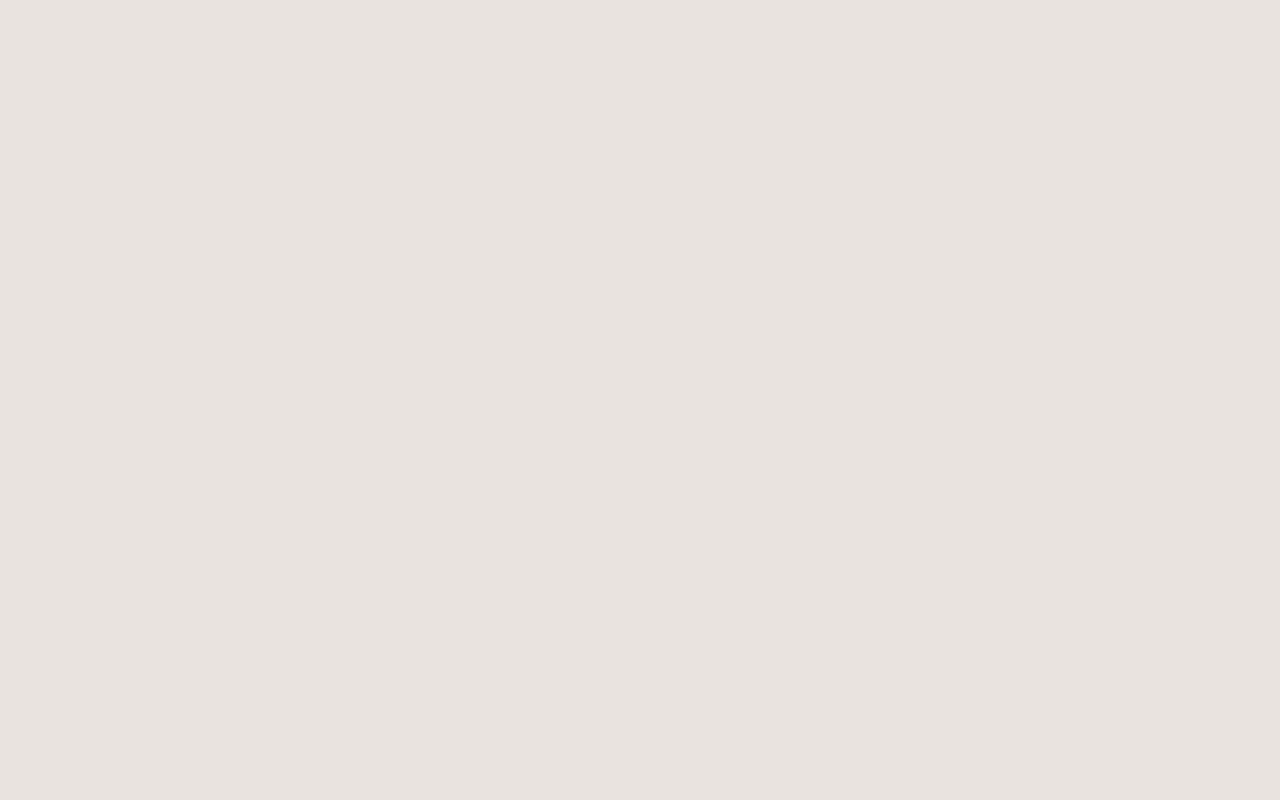
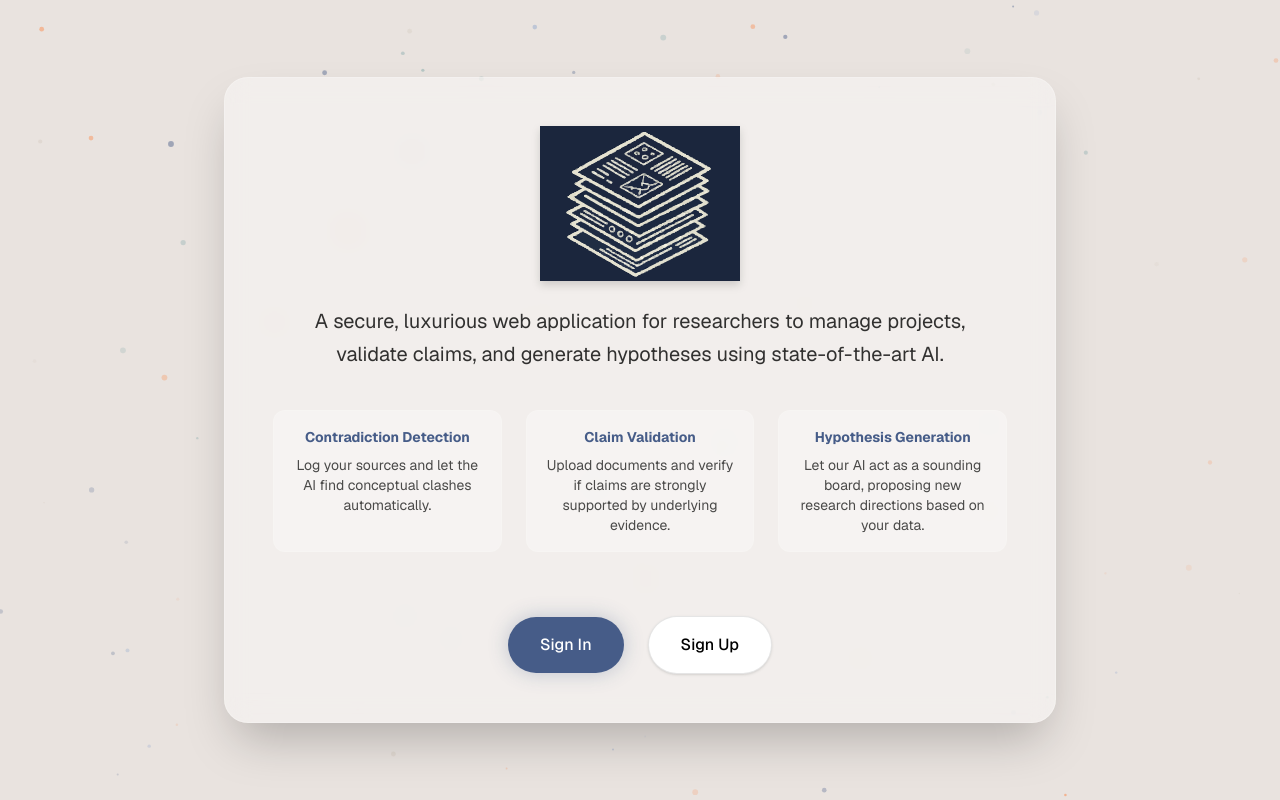
Before and after one commit to Rayr07/phd, a Next.js app: page / in a window 1280 px wide. Before the commit this address had no page. Built offline with nearby package versions, Linux system fonts and the light colour scheme.

Commit message:
UI Changes

```diff
--- a/src/app/page.tsx
+++ b/src/app/page.tsx
@@ -1,5 +1,63 @@
-import { redirect } from 'next/navigation';
+import Image from 'next/image';
+import Link from 'next/link';
+import { SpeckleBackground } from '@/components/SpeckleBackground';
 
 export default function Home() {
-  redirect('/login');
+  return (
+    <main className="relative min-h-screen flex items-center justify-center overflow-hidden bg-background">
+      {/* Dynamic Animated Background */}
+      <SpeckleBackground />
+
+      {/* Hero Content */}
+      <div className="relative z-10 flex flex-col items-center justify-center p-8 text-center max-w-4xl mx-auto">
+        <div className="space-y-6 backdrop-blur-md bg-card/40 dark:bg-card/20 p-12 rounded-3xl border border-white/20 dark:border-white/10 shadow-2xl transition-all duration-500 hover:shadow-primary/20">
+
+          <div className="flex justify-center mb-6">
+            <Image
+              src="/logo.svg"
+              alt="PHD Logo"
+              width={200}
+              height={200}
+              className="drop-shadow-lg object-contain"
+              priority
+            />
+          </div>
+
+          <p className="text-lg md:text-xl text-foreground/80 max-w-2xl mx-auto leading-relaxed mt-4">
+            A secure, luxurious web application for researchers to manage projects, validate claims, and generate hypotheses using state-of-the-art AI.
+          </p>
+
+          <div className="grid grid-cols-1 sm:grid-cols-3 gap-6 text-sm text-foreground/70 max-w-3xl mx-auto pt-4 pb-4">
+            <div className="p-4 bg-card/30 rounded-xl border border-white/10 hover:bg-card/50 transition-colors">
+              <strong className="block text-primary dark:text-accent mb-2">Contradiction Detection</strong>
+              Log your sources and let the AI find conceptual clashes automatically.
+            </div>
+            <div className="p-4 bg-card/30 rounded-xl border border-white/10 hover:bg-card/50 transition-colors">
+              <strong className="block text-primary dark:text-accent mb-2">Claim Validation</strong>
+              Upload documents and verify if claims are strongly supported by underlying evidence.
+            </div>
+            <div className="p-4 bg-card/30 rounded-xl border border-white/10 hover:bg-card/50 transition-colors">
+              <strong className="block text-primary dark:text-accent mb-2">Hypothesis Generation</strong>
+              Let our AI act as a sounding board, proposing new research directions based on your data.
+            </div>
+          </div>
+
+          <div className="pt-6 flex flex-col sm:flex-row items-center justify-center gap-4 sm:gap-6">
+            <Link
+              href="/login"
+              className="w-full sm:w-auto px-8 py-4 bg-primary hover:bg-primary/90 text-white rounded-full font-medium transition-all duration-300 transform hover:scale-105 shadow-[0_0_20px_rgba(70,92,136,0.3)] dark:shadow-[0_0_20px_rgba(95,149,152,0.3)]"
+            >
+              Sign In
+            </Link>
+            <Link
+              href="/signup"
+              className="w-full sm:w-auto px-8 py-4 bg-card hover:bg-card/90 text-foreground border border-foreground/10 rounded-full font-medium transition-all duration-300 transform hover:scale-105 shadow-sm hover:shadow-md"
+            >
+              Sign Up
+            </Link>
+          </div>
+        </div>
+      </div>
+    </main>
+  );
 }
--- /dev/null
+++ b/src/components/SpeckleBackground.tsx
@@ -0,0 +1,161 @@
+'use client';
+
+import React, { useEffect, useRef } from 'react';
+
+type Particle = {
+  x: number;
+  y: number;
+  vx: number;
+  vy: number;
+  radius: number;
+  color: string;
+  alpha: number;
+  targetAlpha: number;
+};
+
+const SPECKLE_COLORS = [
+  '#465c88', // Light Primary
+  '#ff7a30', // Light Accent
+  '#5f9598', // Dark Primary
+  '#d4c9be', // Dark Accent
+  '#8ea5cc', // Mix
+  '#f5a77d', // Mix
+];
+
+export const SpeckleBackground: React.FC = () => {
+  const canvasRef = useRef<HTMLCanvasElement>(null);
+
+  useEffect(() => {
+    const canvas = canvasRef.current;
+    if (!canvas) return;
+
+    const ctx = canvas.getContext('2d');
+    if (!ctx) return;
+
+    let particles: Particle[] = [];
+    let animationFrameId: number;
+    let width = 0;
+    let height = 0;
+    let mouse = { x: -1000, y: -1000 }; // off-screen initially
+
+    const initCanvas = () => {
+      width = window.innerWidth;
+      height = window.innerHeight;
+      canvas.width = width;
+      canvas.height = height;
+      initParticles();
+    };
+
+    const initParticles = () => {
+      particles = [];
+      // Adjust particle count based on screen size
+      const maxParticles = Math.floor((width * height) / 10000);
+      for (let i = 0; i < maxParticles; i++) {
+        particles.push({
+          x: Math.random() * width,
+          y: Math.random() * height,
+          vx: (Math.random() - 0.5) * 0.5,
+          vy: (Math.random() - 0.5) * 0.5,
+          radius: Math.random() * 2.5 + 0.5,
+          color: SPECKLE_COLORS[Math.floor(Math.random() * SPECKLE_COLORS.length)],
+          alpha: Math.random() * 0.5 + 0.1,
+          targetAlpha: Math.random() * 0.5 + 0.1,
+        });
+      }
+    };
+
+    const animate = () => {
+      ctx.clearRect(0, 0, width, height);
+
+      particles.forEach((p) => {
+        // Move
+        p.x += p.vx;
+        p.y += p.vy;
+
+        // Bounce off edges smoothly
+        if (p.x < 0 || p.x > width) p.vx *= -1;
+        if (p.y < 0 || p.y > height) p.vy *= -1;
+
+        // Gentle pulse effect
+        if (Math.abs(p.alpha - p.targetAlpha) < 0.01) {
+            p.targetAlpha = Math.random() * 0.6 + 0.1;
+        } else {
+            p.alpha += (p.targetAlpha - p.alpha) * 0.01;
+        }
+
+        // Draw particle
+        ctx.beginPath();
+        ctx.arc(p.x, p.y, p.radius, 0, Math.PI * 2);
+
+        ctx.fillStyle = p.color;
+        ctx.globalAlpha = p.alpha;
+
+        // Connect to mouse if close enough
+        const dx = p.x - mouse.x;
+        const dy = p.y - mouse.y;
+        const distSq = dx * dx + dy * dy;
+        const maxDist = 150;
+
+        if (distSq < maxDist * maxDist) {
+            // Push away slightly
+            const dist = Math.sqrt(distSq);
+            if (dist > 0) {
+              p.x += (dx / dist) * 0.5;
+              p.y += (dy / dist) * 0.5;
+            }
+
+            // Connect line
+            ctx.fill();
+            ctx.globalAlpha = (1 - dist / maxDist) * 0.3;
+            ctx.beginPath();
+            ctx.moveTo(p.x, p.y);
+            ctx.lineTo(mouse.x, mouse.y);
+            ctx.strokeStyle = p.color;
+            ctx.lineWidth = 0.5;
+            ctx.stroke();
+        } else {
+            ctx.fill();
+        }
+      });
+      ctx.globalAlpha = 1.0;
+
+      animationFrameId = requestAnimationFrame(animate);
+    };
+
+    initCanvas();
+    animate();
+
+    const handleResize = () => {
+      initCanvas();
+    };
+
+    const handleMouseMove = (e: MouseEvent) => {
+        mouse.x = e.clientX;
+        mouse.y = e.clientY;
+    };
+
+    const handleMouseOut = () => {
+        mouse.x = -1000;
+        mouse.y = -1000;
+    };
+
+    window.addEventListener('resize', handleResize);
+    window.addEventListener('mousemove', handleMouseMove);
+    window.addEventListener('mouseout', handleMouseOut);
+
+    return () => {
+      window.removeEventListener('resize', handleResize);
+      window.removeEventListener('mousemove', handleMouseMove);
+      window.removeEventListener('mouseout', handleMouseOut);
+      cancelAnimationFrame(animationFrameId);
+    };
+  }, []);
+
+  return (
+    <canvas
+      ref={canvasRef}
+      className="fixed inset-0 pointer-events-none z-0"
+      style={{ opacity: 0.8 }}
+    />
+  );
+};
```
